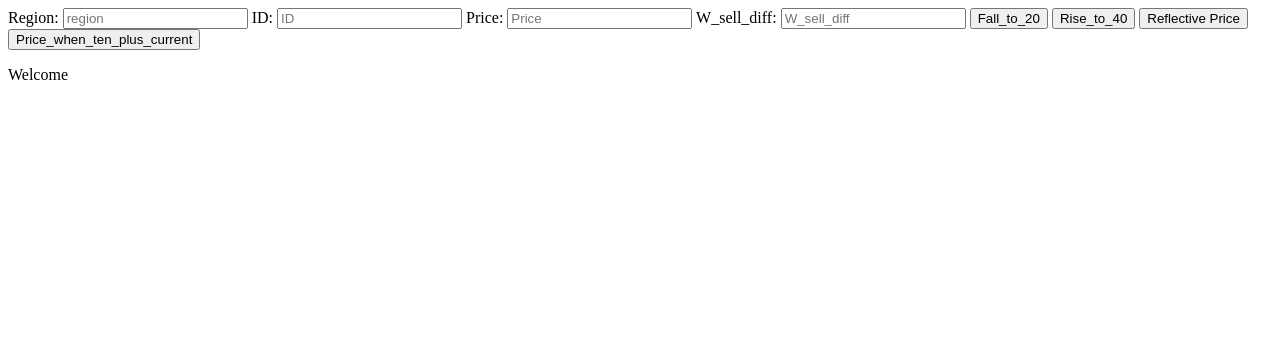
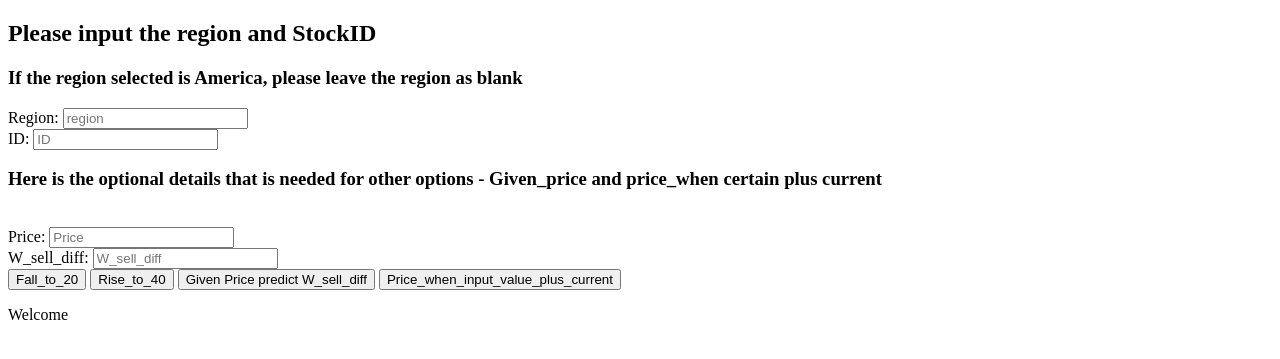
Before and after one commit to riggy420/website, a Flask app: page / in a window 1280 px wide. Shown: the top 359 px of the page. Run offline with Flask 3, Linux system fonts and the light colour scheme.

Commit message:
Created a return button and have updated the graphics a bit

```diff
--- a/page.py
+++ b/page.py
@@ -27,13 +27,14 @@ def result():
         ID = request.form.get("ID")
         a = ra()
         print("Next")
+        if ra.what_is_price_when_w_is_fallen_to_20(a,ID,region) == FileNotFoundError:
+            flash ("Either StockID or region is wrong")
+            return redirect(request.url)
 
         if request.form['btn'] == 'Fall_to_20':
             print("Here I am")
             # return "<p>" + str(ra.what_is_price_when_w_is_fallen_to_20(a,ID,region)) + "</p>"
-            if ra.what_is_price_when_w_is_fallen_to_20(a,ID,region) == FileNotFoundError:
-                flash ("Code not found")
-                return redirect(request.url)
+
             context = {
                 "function":"Fall_to_20",
                 "region":region,
--- a/templates/index.html
+++ b/templates/index.html
@@ -13,22 +13,33 @@
 <p><strong>{{error}}</strong></p>
 {% endif%}
 
+<h2> Please input the region and StockID</h2>
+
+<h3> If the region selected is America, please leave the region as blank</h3>
 <form method="post" action="http://localhost:5000/result">
 <label for="Region">Region:</label>
 <input type="text" id="region" name="region" placeholder="region">
+<br>
 <label for="ID">ID:</label>
 <input type="text" id="ID" name="ID" placeholder="ID">
+<br>
 
+<h3> Here is the optional details that is needed for other options - Given_price and price_when certain plus current</h3>
+<br>
 <label for="Price">Price:</label>
 <input type="text" id="Price" name="Price" placeholder="Price">
+
+<br>
 
 <label for="W_sell_diff">W_sell_diff:</label>
 <input type="text" id="W_sell_diff" name="W_sell_diff" placeholder="W_sell_diff">
 
+<br>
+
 <button type="submit" name="btn" value="Fall_to_20">Fall_to_20</button>
 <button type="submit" name="btn" value="Rise_to_40">Rise_to_40</button>
-<button type="submit" name="btn" value="Reflective_Price">Reflective Price</button>
-<button type="submit" name="btn" value="Price_when_ten_plus_current">Price_when_ten_plus_current</button>
+<button type="submit" name="btn" value="Reflective_Price">Given Price predict W_sell_diff</button>
+<button type="submit" name="btn" value="Price_when_ten_plus_current">Price_when_input_value_plus_current</button>
 
 
 <p> Welcome </p>
--- a/templates/result.html
+++ b/templates/result.html
@@ -2,6 +2,7 @@
 
 {% block head %}
         <title>LDR is gay</title>
+        <!-- <script type = "text/javascript" src = "{{ url_for('static', filename = 'result.js') }}" ></script>  -->
 {% endblock head %}
 
 {% block body %}
@@ -15,6 +16,10 @@
 
 {% endfor %}
 
+
+<form method="post" action="http://localhost:5000">
+<button type="submit" name="btn" value="return">Return</button>
+</form>
 <!--
 {%for i in range(0, len)%}
 
```
